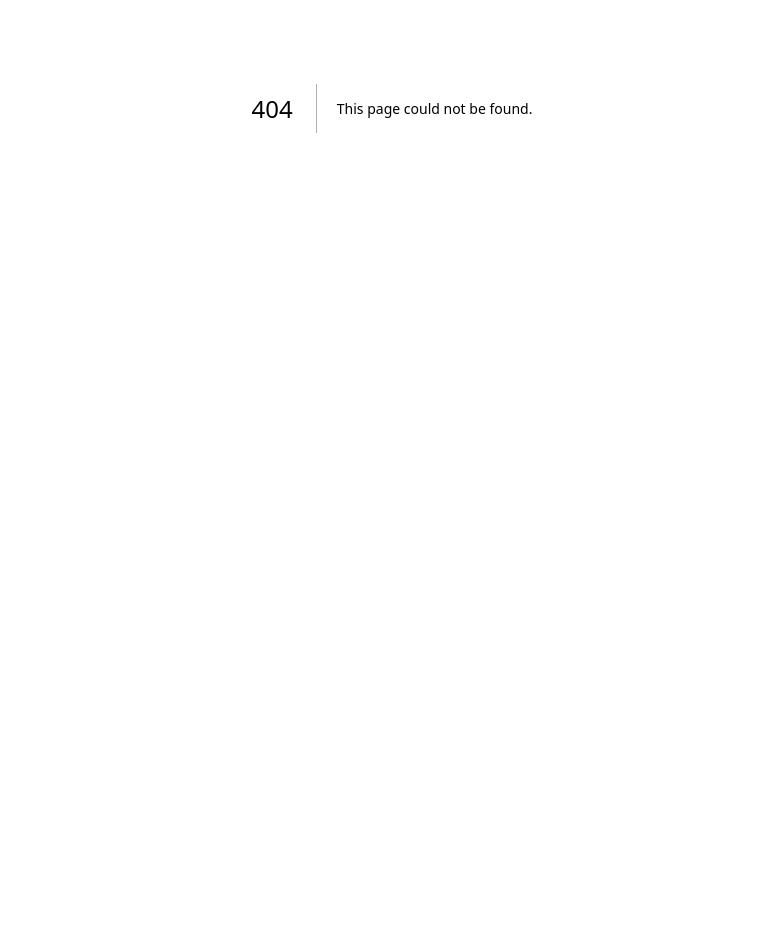
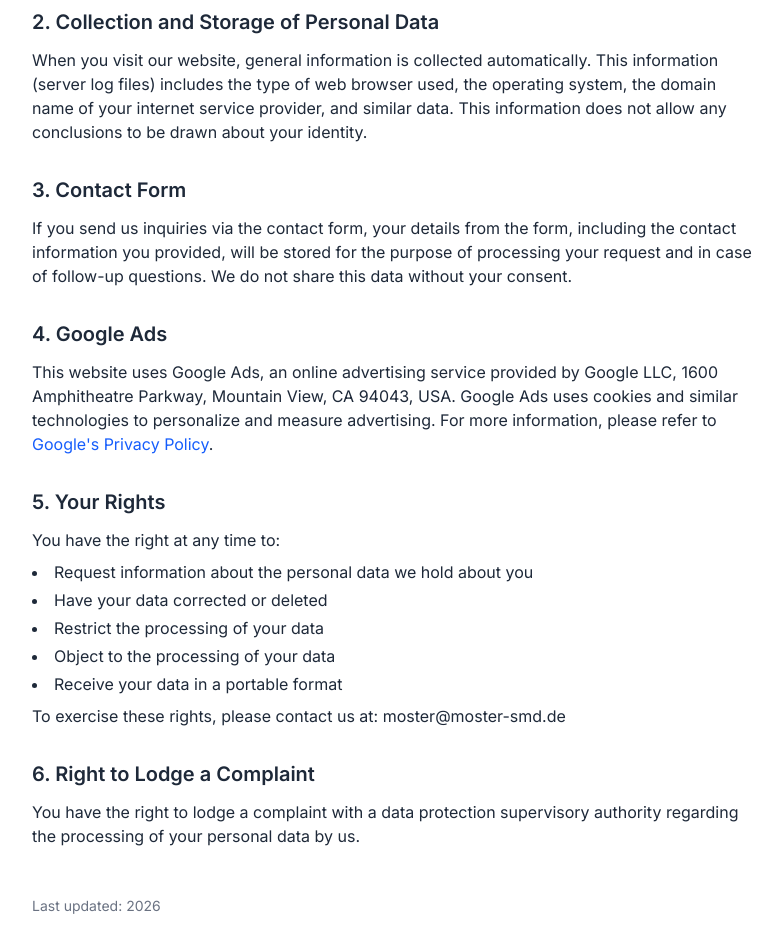
Before and after one commit to mareyam/MosterSMD-GoogleAds-Page, a Next.js app: page /privacy-policy in a window 1280 px wide. Before the commit this address had no page. Shown: the part 292-1244 px from the top of the page, without its empty margins (248-1030 px from the left). Before the commit the page ends 800 px from the top, so only its background shows below. Built offline with nearby package versions, Linux system fonts and the light colour scheme.

Commit message:
add pp page

```diff
--- /dev/null
+++ b/src/app/contact/page.js
@@ -0,0 +1,9 @@
+import Contact from "@/components/Contact";
+
+export const metadata = {
+  title: "Kontakt – Moster SMD Technik GmbH",
+};
+
+export default function ContactPage() {
+  return <Contact />;
+}
--- /dev/null
+++ b/src/app/privacy-policy/page.js
@@ -0,0 +1,96 @@
+export const metadata = {
+  title: "Privacy Policy – Moster SMD Technik GmbH",
+};
+
+export default function PrivacyPolicy() {
+  return (
+    <main className="max-w-3xl mx-auto px-6 py-16 text-gray-800">
+      <h1 className="text-3xl font-bold mb-8">Privacy Policy</h1>
+
+      <section className="mb-8">
+        <h2 className="text-xl font-semibold mb-3">1. Controller</h2>
+        <p>
+          Moster SMD Technik GmbH
+          <br />
+          An d. Enz 3A
+          <br />
+          75223 Niefern-Öschelbronn
+          <br />
+          Email: moster@moster-smd.de
+        </p>
+      </section>
+
+      <section className="mb-8">
+        <h2 className="text-xl font-semibold mb-3">
+          2. Collection and Storage of Personal Data
+        </h2>
+        <p>
+          When you visit our website, general information is collected
+          automatically. This information (server log files) includes the type
+          of web browser used, the operating system, the domain name of your
+          internet service provider, and similar data. This information does not
+          allow any conclusions to be drawn about your identity.
+        </p>
+      </section>
+
+      <section className="mb-8">
+        <h2 className="text-xl font-semibold mb-3">3. Contact Form</h2>
+        <p>
+          If you send us inquiries via the contact form, your details from the
+          form, including the contact information you provided, will be stored
+          for the purpose of processing your request and in case of follow-up
+          questions. We do not share this data without your consent.
+        </p>
+      </section>
+
+      <section className="mb-8">
+        <h2 className="text-xl font-semibold mb-3">4. Google Ads</h2>
+        <p>
+          This website uses Google Ads, an online advertising service provided
+          by Google LLC, 1600 Amphitheatre Parkway, Mountain View, CA 94043,
+          USA. Google Ads uses cookies and similar technologies to personalize
+          and measure advertising. For more information, please refer to{" "}
+          <a
+            href="https://policies.google.com/privacy"
+            target="_blank"
+            rel="noopener noreferrer"
+            className="text-blue-600 hover:underline"
+          >
+            Google's Privacy Policy
+          </a>
+          .
+        </p>
+      </section>
+
+      <section className="mb-8">
+        <h2 className="text-xl font-semibold mb-3">5. Your Rights</h2>
+        <p className="mb-2">You have the right at any time to:</p>
+        <ul className="list-disc list-inside space-y-1">
+          <li>Request information about the personal data we hold about you</li>
+          <li>Have your data corrected or deleted</li>
+          <li>Restrict the processing of your data</li>
+          <li>Object to the processing of your data</li>
+          <li>Receive your data in a portable format</li>
+        </ul>
+        <p className="mt-2">
+          To exercise these rights, please contact us at: moster@moster-smd.de
+        </p>
+      </section>
+
+      <section className="mb-8">
+        <h2 className="text-xl font-semibold mb-3">
+          6. Right to Lodge a Complaint
+        </h2>
+        <p>
+          You have the right to lodge a complaint with a data protection
+          supervisory authority regarding the processing of your personal data
+          by us.
+        </p>
+      </section>
+
+      <p className="text-sm text-gray-500 mt-12">
+        Last updated: {new Date().getFullYear()}
+      </p>
+    </main>
+  );
+}
--- a/src/components/Footer.jsx
+++ b/src/components/Footer.jsx
@@ -28,8 +28,8 @@ export default function Footer() {
           <a href="#" className="hover:text-white transition-colors">
             Impressum
           </a>
-          <a href="#" className="hover:text-white transition-colors">
-            Datenschutz
+          <a href="/privacy-policy" className="hover:text-white transition-colors">
+            Privacy Policy
           </a>
           <a
             href="mailto:moster@moster-smd.de"
```
